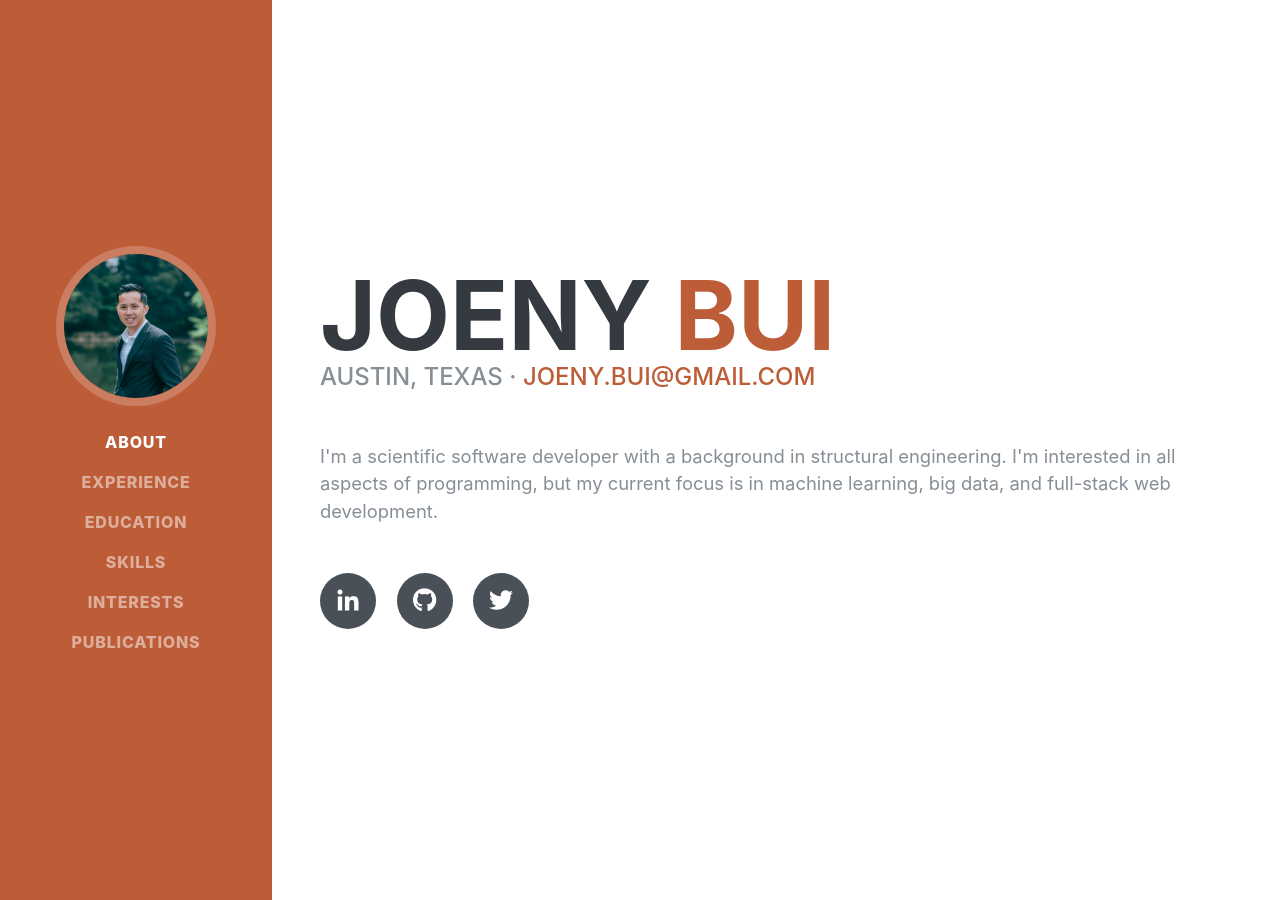
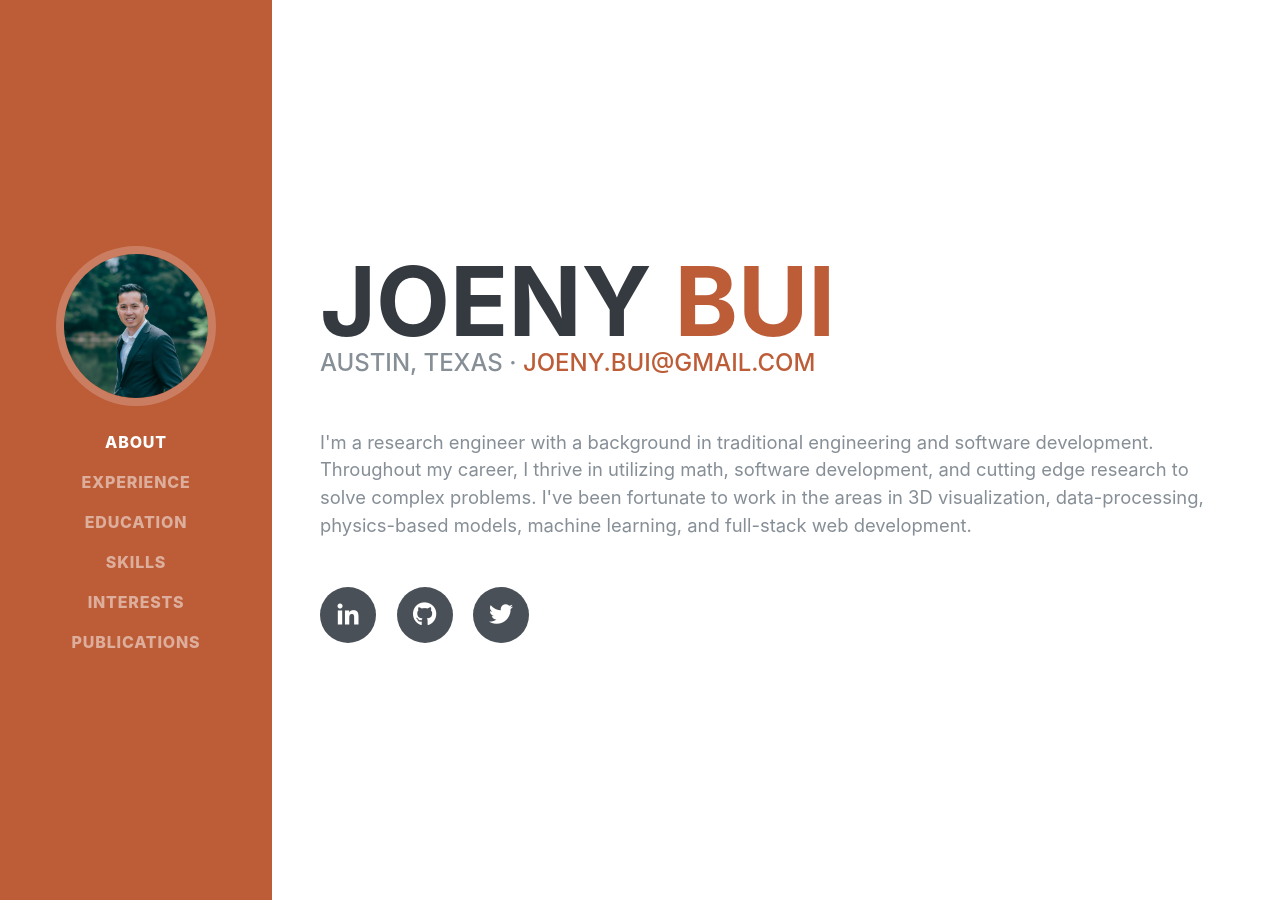
Before and after one commit to JoenyBui/joenybui.github.io, a Jekyll site: the page built from index.html, in a window 1280 px wide and 900 px high. Built offline with Jekyll 4.4.1, drawn with Linux system fonts in a browser that asks for light colours; some web fonts are replaced; some of the changed text lies outside the part shown.

Commit message:
Update content.

```diff
--- a/index.html
+++ b/index.html
@@ -23,7 +23,10 @@ twitter: https://twitter.com/joenybui
         <a href="mailto:{{page.email}}">{{page.email}}</a>
       </div>
       <p class="lead mb-5">
-          I'm a scientific software developer with a background in structural engineering. I'm interested in all aspects of programming, but my current focus is in machine learning, big data, and full-stack web development.
+          I'm a research engineer with a background in traditional engineering and software development.
+          Throughout my career, I thrive in utilizing math, software development, and cutting edge research
+          to solve complex problems.  I've been fortunate to work in the areas in 3D visualization,
+          data-processing, physics-based models, machine learning, and full-stack web development.
       </p>
       <div class="social-icons">
         <a href="{{page.linkedin}}">
@@ -59,11 +62,11 @@ twitter: https://twitter.com/joenybui
       <div class="resume-item d-flex flex-column flex-md-row mb-5">
         <div class="resume-content mr-auto">
           <h3 class="mb-0">Software Developer</h3>
-          <div class="subheading mb-3">Freelance Software Developer</div>
-          <p>Contract software developer projects for multiple clients.</p>
+          <div class="subheading mb-3">Freelance Developer</div>
+          <p>To continue to grow in different areas, I occasional work on short-term contracts with mutiple clients in various fields.</p>
         </div>
         <div class="resume-date text-md-right">
-          <span class="text-primary">August 2017 - Present</span>
+          <span class="text-primary">August 2014 - Present</span>
         </div>
       </div>
 
@@ -212,8 +215,7 @@ twitter: https://twitter.com/joenybui
   <section class="resume-section p-3 p-lg-5 d-flex flex-column" id="interests">
     <div class="my-auto">
       <h2 class="mb-5">Interests</h2>
-      <p>Apart from being a web developer, I enjoy cooking. Good food brings people together and brings out great conversations.</p>
-      <p class="mb-0">Besides cooking, I like to keep up with the current events and read up on histories.</p>
+      <p>Apart from being a research software engineer, I also enjoy cooking the perfect meal.  Cooking is the blend of following directions, understanding the science, and artistry - no different from software development.  Combine that with great friends and you have the perfect evening.</p>
     </div>
   </section>
 
```
Also changed, not shown: README.md, 2 other files.
